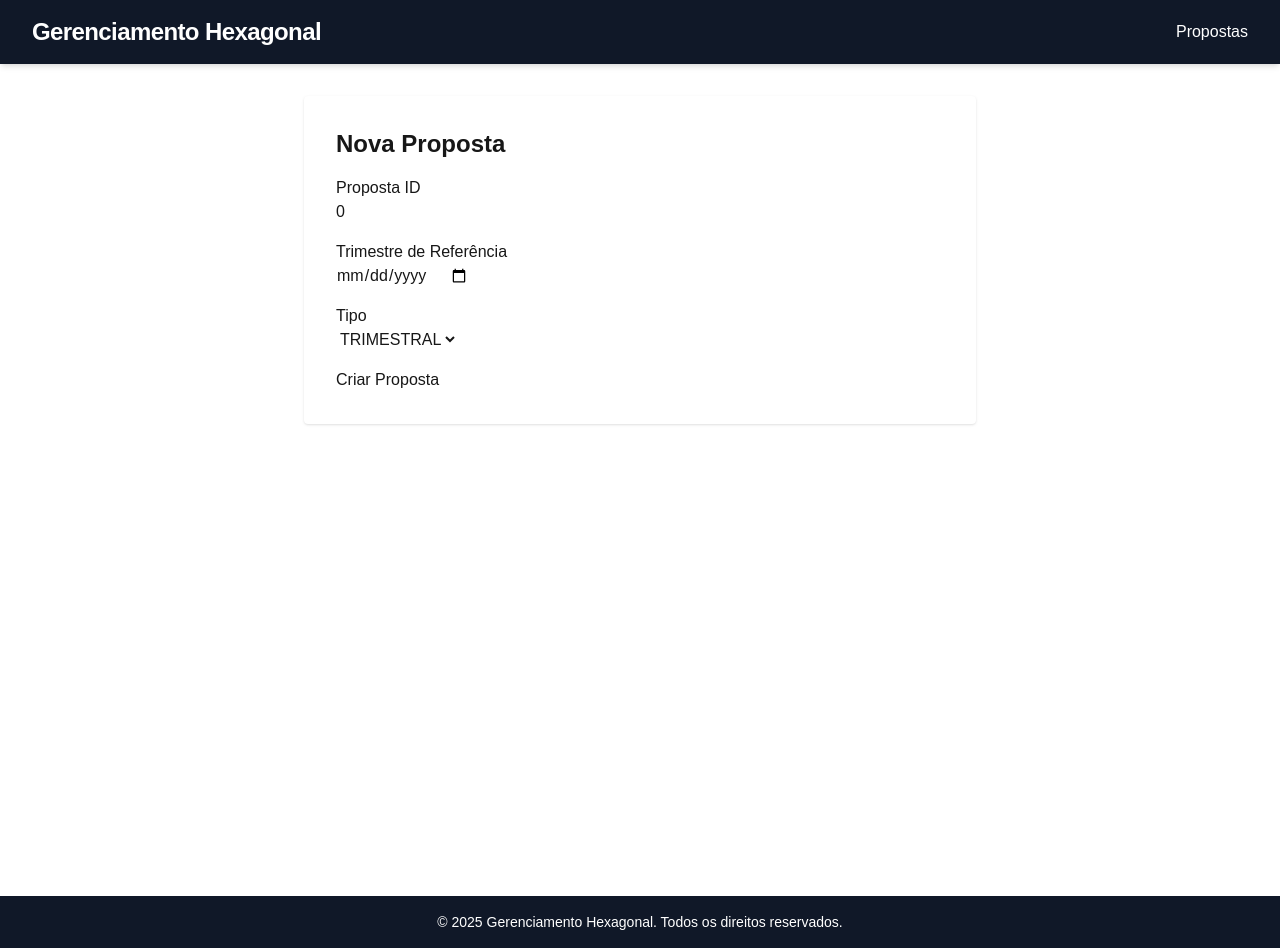
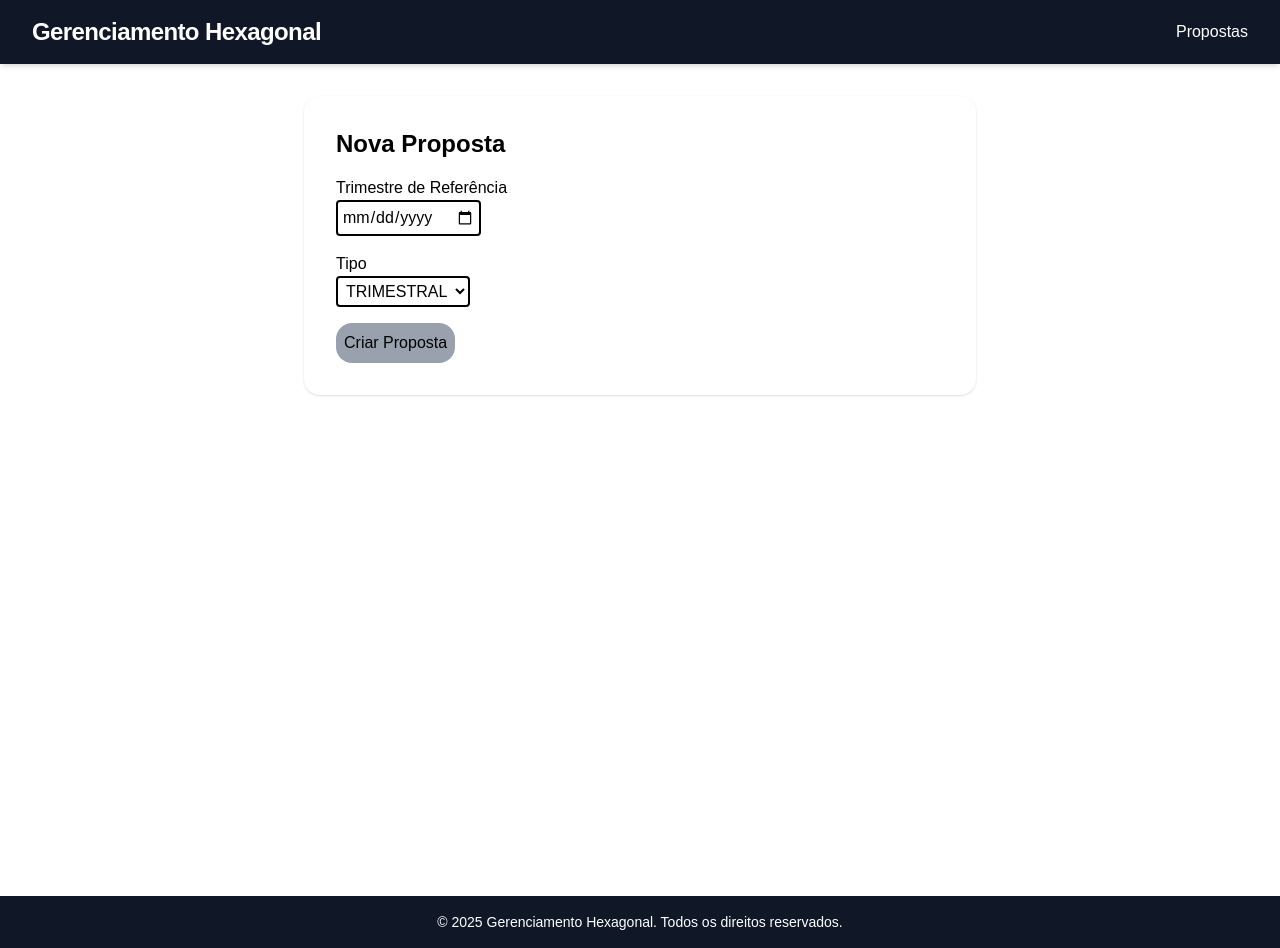
Before and after one commit to PedroLSena/FrontEnd-Lapsid-Hex, a Next.js app: page /proposta/create in a window 1280 px wide. Built offline with nearby package versions, Linux system fonts and the light colour scheme; no server answers.

Commit message:
import component FormProposta

```diff
--- a/src/app/proposta/create/page.tsx
+++ b/src/app/proposta/create/page.tsx
@@ -1,62 +1,9 @@
-"use client"
-import { useState } from "react";
-import { useRouter } from "next/navigation";
-import { propostaService } from "../../services/Proposta/proposta";
-import { GerenciamentoProposta } from "../../types/gerenciamentoProposta";
+import FormPorposta from "@/app/Components/formProposta/FormProposta";
 
 export default function CreateProposta() {
-  const router = useRouter();
-  const [form, setForm] = useState<Omit<GerenciamentoProposta, 'id'>>({
-    proposta_id: 0,
-    trimestre_de_referencia: '',
-    tipo: 'TRIMESTRAL',
-    gerenciamento_metas: [],
-    gerenciamento_qualitativo: [],
-    gerenciamento_quantitativo: [],
-    gerenciamento_contrapartida: [],
-  });
-  const [loading, setLoading] = useState(false);
-  const [error, setError] = useState("");
-
-  async function handleSubmit(e: React.FormEvent) {
-    e.preventDefault();
-    setLoading(true);
-    setError("");
-    try {
-      await propostaService.createProposta(form);
-      router.push("/proposta");
-    } catch (err) {
-      setError("Erro ao criar proposta");
-    } finally {
-      setLoading(false);
-    }
+  return (
+    <>
+    <FormPorposta />
+    </>
+  );
   }
-
-  return (
-    <div className="max-w-2xl mx-auto bg-white p-8 rounded shadow">
-      <h1 className="text-2xl font-bold mb-4">Nova Proposta</h1>
-      <form onSubmit={handleSubmit} className="space-y-4">
-        <div>
-          <label className="block font-medium">Proposta ID</label>
-          <input type="number" className="input" value={form.proposta_id} onChange={e => setForm(f => ({...f, proposta_id: Number(e.target.value)}))} required />
-        </div>
-        <div>
-          <label className="block font-medium">Trimestre de Referência</label>
-          <input type="date" className="input" value={form.trimestre_de_referencia} onChange={e => setForm(f => ({...f, trimestre_de_referencia: e.target.value}))} required />
-        </div>
-        <div>
-          <label className="block font-medium">Tipo</label>
-          <select className="input" value={form.tipo} onChange={e => setForm(f => ({...f, tipo: e.target.value}))}>
-            <option value="TRIMESTRAL">TRIMESTRAL</option>
-            <option value="OUTRO">OUTRO</option>
-          </select>
-        </div>
-        {/* Aqui você pode adicionar campos para metas, qualitativo, quantitativo e contrapartida, ou criar componentes para cada um */}
-        <button type="submit" className="btn btn-primary" disabled={loading}>
-          {loading ? "Salvando..." : "Criar Proposta"}
-        </button>
-        {error && <div className="text-red-500">{error}</div>}
-      </form>
-    </div>
-  );
-}
```
